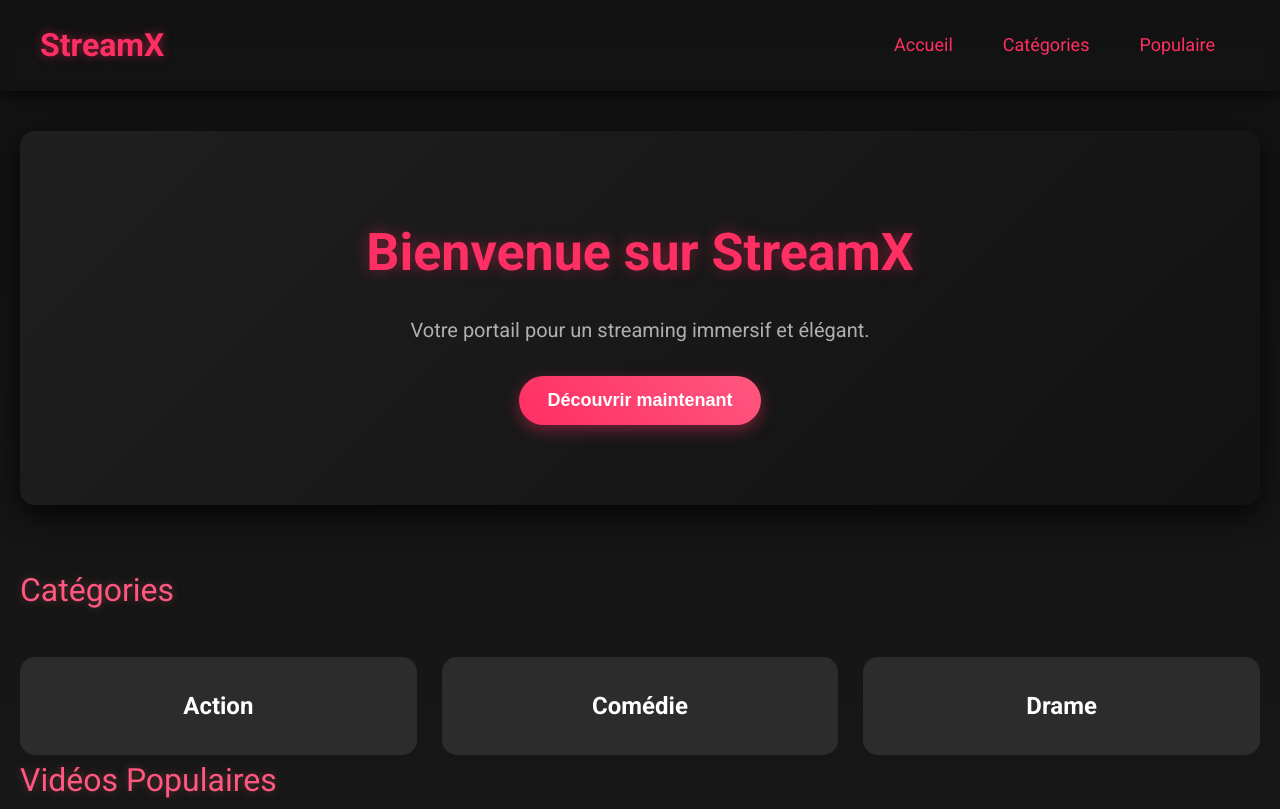
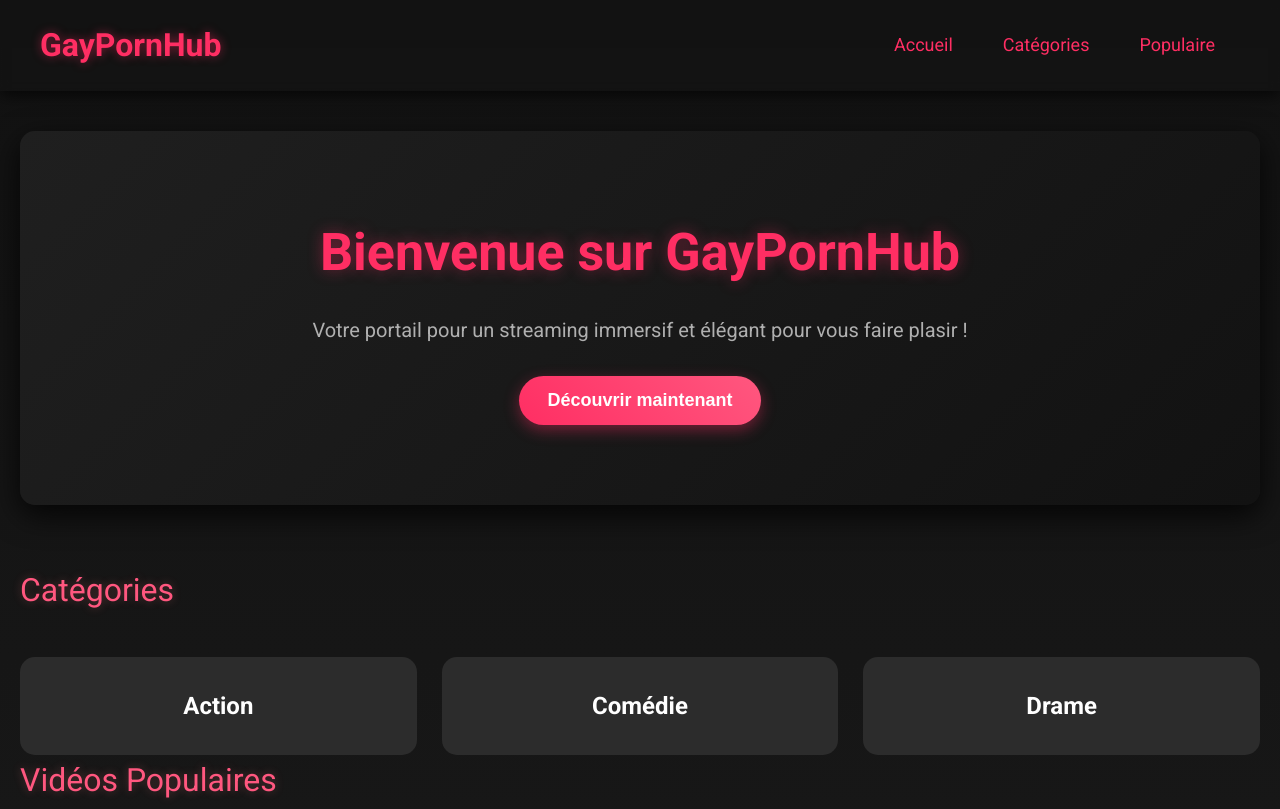
Before and after one commit to AntoineOff/Vibralab, a plain HTML site: page index.html in a window 1280 px wide. Shown: the top 809 px of the page. Drawn offline with Linux system fonts and the light colour scheme.

Commit message:
index.html

```diff
--- a/index.html
+++ b/index.html
@@ -3,13 +3,13 @@
 <head>
     <meta charset="UTF-8">
     <meta name="viewport" content="width=device-width, initial-scale=1.0">
-    <title>StreamX - Plateforme de Streaming</title>
+    <title>GayPornHub - Plateforme de Streaming pour adulte</title>
     <link rel="stylesheet" href="styles.css">
     <link href="https://fonts.googleapis.com/css2?family=Roboto:wght@300;400;700&display=swap" rel="stylesheet">
 </head>
 <body>
     <header>
-        <div class="logo">StreamX</div>
+        <div class="logo">GayPornHub</div>
         <nav>
             <ul>
                 <li><a href="#home">Accueil</a></li>
@@ -20,8 +20,8 @@
     </header>
     <main>
         <section id="home" class="hero">
-            <h1>Bienvenue sur StreamX</h1>
-            <p>Votre portail pour un streaming immersif et élégant.</p>
+            <h1>Bienvenue sur GayPornHub</h1>
+            <p>Votre portail pour un streaming immersif et élégant pour vous faire plasir !</p>
             <button onclick="scrollToSection('categories')">Découvrir maintenant</button>
         </section>
         <section id="categories">
```
